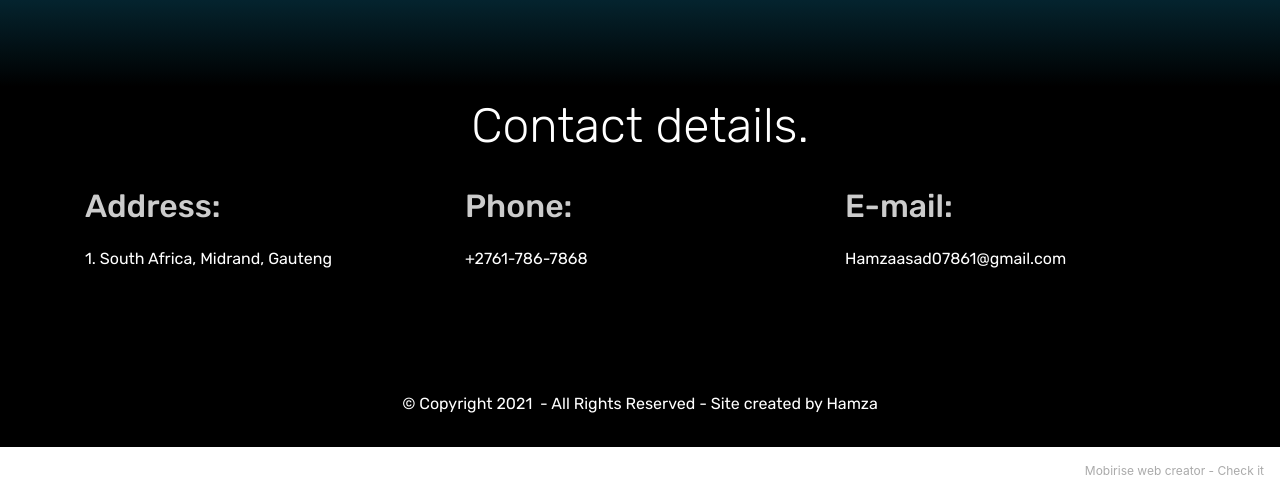
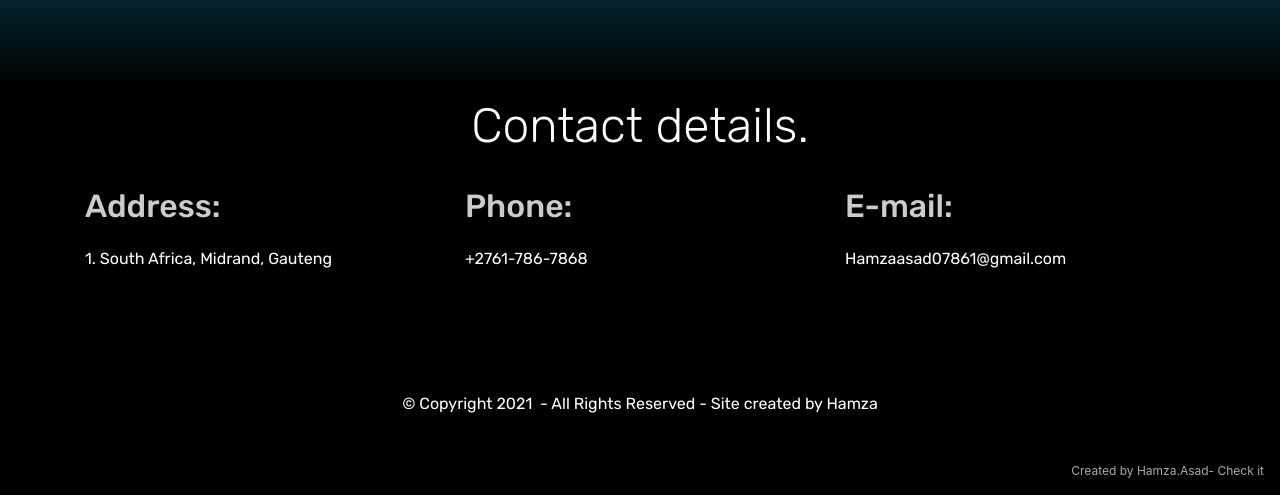
Before and after one commit to Hamza-asad/Hamza-asad.GitHub.io, a plain HTML site: page index.html in a window 1280 px wide. Shown: the part 1831-2326 px from the top of the page. Drawn offline with Linux system fonts and the light colour scheme; files whose address does not match are found by name.

Commit message:
Update index.html

```diff
--- a/index.html
+++ b/index.html
@@ -218,7 +218,7 @@
             </div>
         </div>
     </div>
-</section><section style="background-color: #fff; font-family: -apple-system, BlinkMacSystemFont, 'Segoe UI', 'Roboto', 'Helvetica Neue', Arial, sans-serif; color:#aaa; font-size:12px; padding: 0; align-items: center; display: flex;"><a href="https://mobirise.site/z" style="flex: 1 1; height: 3rem; padding-left: 1rem;"></a><p style="flex: 0 0 auto; margin:0; padding-right:1rem;">Mobirise web creator - <a href="https://mobirise.site/p" style="color:#aaa;">Check it</a></p></section><script src="assets/web/assets/jquery/jquery.min.js"></script>  <script src="assets/popper/popper.min.js"></script>  <script src="assets/bootstrap/js/bootstrap.min.js"></script>  <script src="assets/tether/tether.min.js"></script>  <script src="assets/smoothscroll/smooth-scroll.js"></script>  <script src="assets/parallax/jarallax.min.js"></script>  <script src="assets/sociallikes/social-likes.js"></script>  <script src="assets/dropdown/js/nav-dropdown.js"></script>  <script src="assets/dropdown/js/navbar-dropdown.js"></script>  <script src="assets/touchswipe/jquery.touch-swipe.min.js"></script>  <script src="assets/theme/js/script.js"></script>
+</section><section style="background-color: #000000; font-family: -apple-system, BlinkMacSystemFont, 'Segoe UI', 'Roboto', 'Helvetica Neue', Arial, sans-serif; color:#aaa; font-size:12px; padding: 0; align-items: center; display: flex;"><a href="https://mobirise.site/z" style="flex: 1 1; height: 3rem; padding-left: 1rem;"></a><p style="flex: 0 0 auto; margin:0; padding-right:1rem;">Created by Hamza.Asad- <a href="https://hamza-asad.github.io/" style="color:#aaa;">Check it</a></p></section><script src="assets/web/assets/jquery/jquery.min.js"></script>  <script src="assets/popper/popper.min.js"></script>  <script src="assets/bootstrap/js/bootstrap.min.js"></script>  <script src="assets/tether/tether.min.js"></script>  <script src="assets/smoothscroll/smooth-scroll.js"></script>  <script src="assets/parallax/jarallax.min.js"></script>  <script src="assets/sociallikes/social-likes.js"></script>  <script src="assets/dropdown/js/nav-dropdown.js"></script>  <script src="assets/dropdown/js/navbar-dropdown.js"></script>  <script src="assets/touchswipe/jquery.touch-swipe.min.js"></script>  <script src="assets/theme/js/script.js"></script>
 
 
 </body>
```
